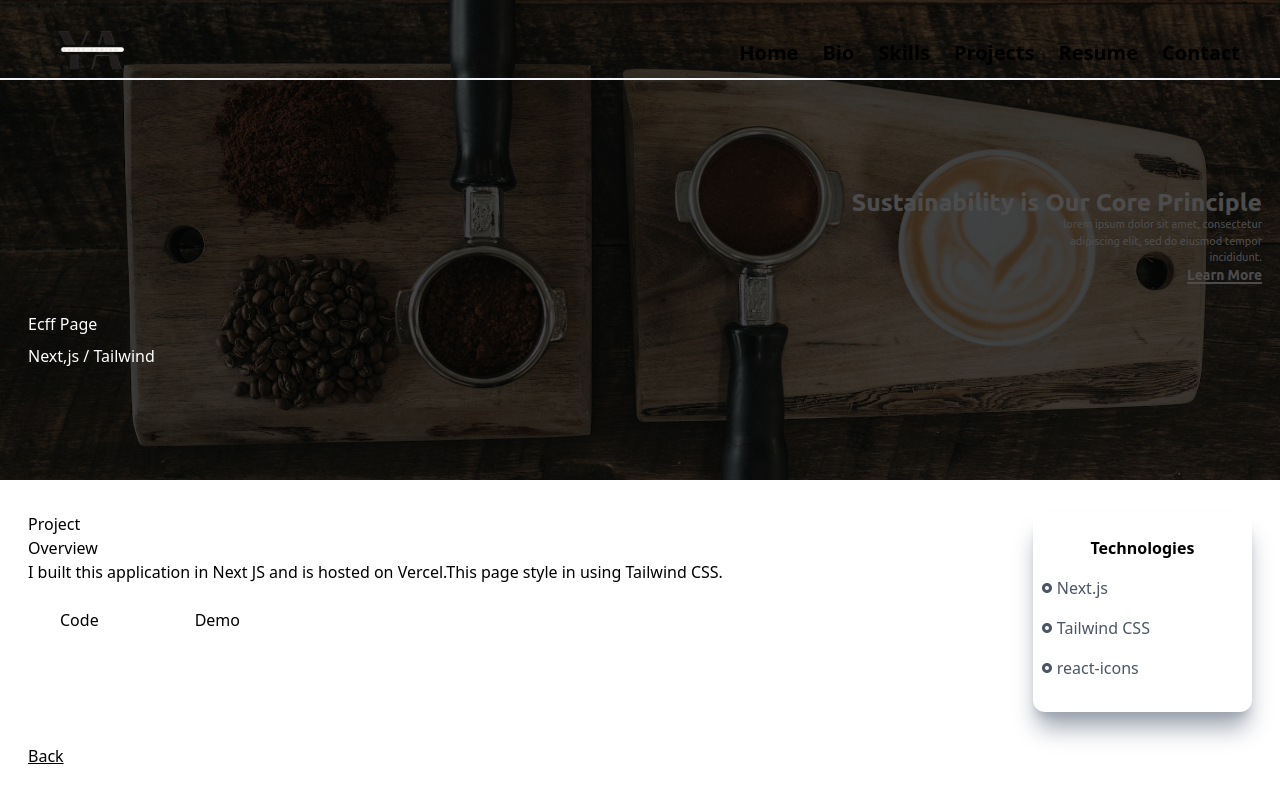
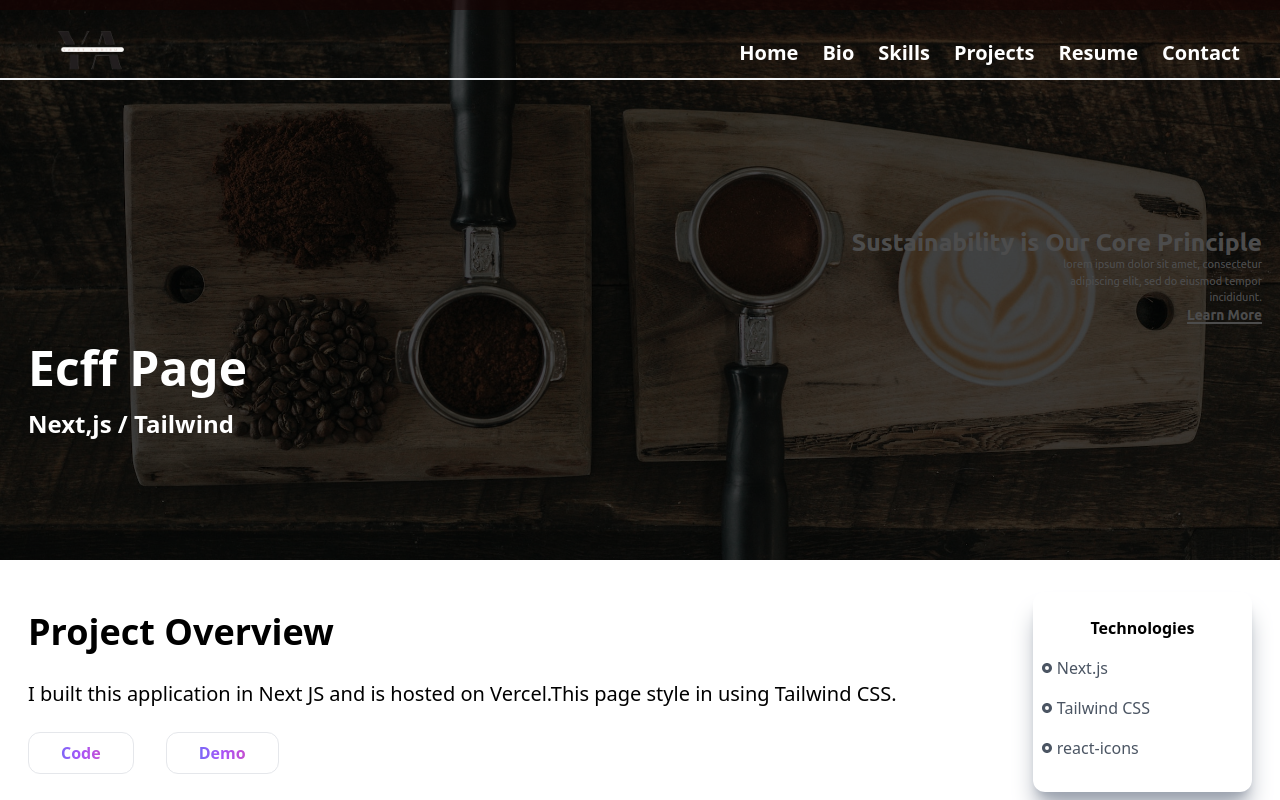
Before and after one commit to yafet-123/yafet-addisu-portfolio, a Next.js app: page /projects/1 in a window 1280 px wide. Shown: the top 800 px of the page. Built offline with nearby package versions, Linux system fonts and the light colour scheme.

Commit message:
edited z project page

```diff
--- a/components/common/Navbar.js
+++ b/components/common/Navbar.js
@@ -100,7 +100,10 @@ export const Navbar = () => {
               {NavLinks.map((link) => (
                 <li
                   key={link.name}
-                  className={` ${ router.pathname == '/'  && !shadow || open ? "text-black" : "text-black" } md:my-0 my-7 text-lg md:text-xl hover:underline cursor-pointer hover:text-[#17c294] ${
+                  className={` ${
+                    router.pathname == '/' || router.pathname == '/bio' || router.pathname == '/skills'
+                    || router.pathname == '/projects' || router.pathname == '/contact' || router.pathname == '/resume'
+                    && !shadow || open ? "text-black" : "text-white" } md:my-0 my-7 text-lg md:text-xl hover:underline cursor-pointer hover:text-[#17c294] ${
                     router.pathname === link.path
                       ? "text-[#314373ff] underline"
                       : ""
--- a/components/project/project.jsx
+++ b/components/project/project.jsx
@@ -6,8 +6,8 @@ const Project = ({project})=>{
 	const technology = project.technology
 	return(
 		<div className='w-full'>
-			<div className='h-[60vh] relative'>
-                <div className='absolute top-0 left-0 w-full h-[60vh] bg-black/70 z-10' />
+			<div className='h-[70vh] relative'>
+                <div className='absolute top-0 left-0 w-full h-[70vh] bg-black/70 z-10' />
 	                <Image
 	                    src={project.image}
 	                    className='absolute z-1'
@@ -16,32 +16,33 @@ const Project = ({project})=>{
 	                    alt='/'
 	                />
 	                <div className='absolute top-[70%] max-w-[1240px] w-full left-[50%] right-[50%] translate-x-[-50%] translate-y-[-50%] text-white z-10 p-2'>
-	                    <h2 className='py-2'>{project.title}</h2>
-	                    <h3>{project.tech}</h3>
+	                    <h2 className='py-2 text-white font-bold text-xl lg:text-5xl'>{project.title}</h2>
+	                    <h3 className="py-2 text-white font-bold text-lg lg:text-2xl">{project.tech}</h3>
 	                </div>
             	</div>
 
             <div className='max-w-[1240px] mx-auto p-2 grid md:grid-cols-5 gap-8 py-8'>
                 <div className='col-span-4'>
-                    <p>Project</p>
-                    <h2>Overview</h2>
-                    <p>
+                    <h2 className='py-5 text-black font-bold text-xl lg:text-4xl'>Project Overview</h2>
+                    <p className="py-2 font-normal text-lg lg:text-xl">
                         {project.overview}
                     </p>
+                    <div className="flex">
                         <a
                             href={project.code}
                             target='_blank'
                             rel='noreferrer'
                         >
-                        <button className='px-8 py-2 mt-4 mr-8'>Code</button>
+                            <p className='px-8 py-2 font-bold mt-4 mr-8 border rounded-xl bg-gradient-to-r from-blue-500 via-purple-500 to-pink-500 text-transparent bg-clip-text'>Code</p>
                         </a>
                         <a
                             href={project.demo}
                             target='_blank'
                             rel='noreferrer'
                         >
-                        <button className='px-8 py-2 mt-4'>Demo</button>
+                            <p className='px-8 py-2 font-bold mt-4 border rounded-xl bg-gradient-to-r from-blue-500 via-purple-500 to-pink-500 text-transparent bg-clip-text'>Demo</p>
                         </a>
+                    </div>
                 </div>
                 <div className='col-span-4 md:col-span-1 shadow-xl shadow-gray-400 rounded-xl py-4'>
                     <div className='p-2'>
@@ -55,8 +56,8 @@ const Project = ({project})=>{
                         </div>
                     </div>
                 </div>
-                <Link href='/#projects'>
-                    <p className='underline cursor-pointer'>Back</p>
+                <Link href='/projects'>
+                    <p className='px-8 py-2 font-bold mt-4 mr-8 border rounded-xl bg-gradient-to-r from-blue-500 via-purple-500 to-pink-500 text-transparent bg-clip-text underline cursor-pointer font-bold text-lg lg:text-xl'>Back</p>
                 </Link>
             </div>
 		</div>
```
Lines whose indentation alone changed are shown as unchanged.
